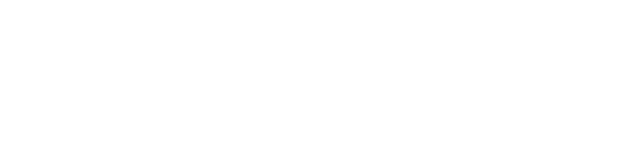
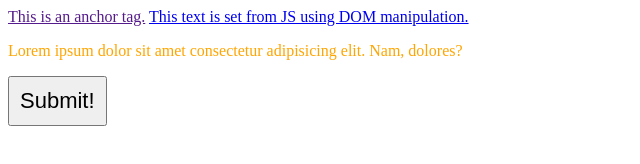
Before and after one commit to pratimasakinala/dom-js, a plain HTML site: page index.html in a window 1280 px wide. Shown: the whole page, without its empty margins (0-640 px from the left). Drawn offline with Linux system fonts and the light colour scheme.

Commit message:
learning about dom manipulation

```diff
--- a/index.html
+++ b/index.html
@@ -10,6 +10,13 @@
 </head>
 <body>
 
+    <a href="" target="_blank">This is an anchor tag.</a>
+    <a href="">This is another anchor tag.</a>
+
+    <p id="para-1">Lorem ipsum dolor sit amet consectetur adipisicing elit. Nam, dolores?</p>
+
+    <button class="button">Submit!</button>
+
     <script src="js/script.js"></script>
 </body>
 </html>
--- a/js/script.js
+++ b/js/script.js
@@ -0,0 +1,21 @@
+var anchor = document.querySelector('a');
+console.log(anchor);
+var allAnchors = document.querySelectorAll('a');
+console.log(allAnchors);
+
+allAnchors[1].textContent = 'This text is set from JS using DOM manipulation.';
+allAnchors[1].href = 'https://www.google.com';
+allAnchors[1].target = 'blank';
+
+var para1 = document.getElementById('para-1');
+console.log(para1);
+var para1UsingSelector = document.querySelector('#para-1');
+console.log(para1UsingSelector);
+para1.style.color = 'orange';
+
+var btn = document.getElementsByClassName('button');
+console.log(btn[0]);
+var btnUsingSelector = document.querySelector('.button');
+console.log(btnUsingSelector);
+btn[0].style.padding = '10px';
+btn[0].style.fontSize = '22px';
```
